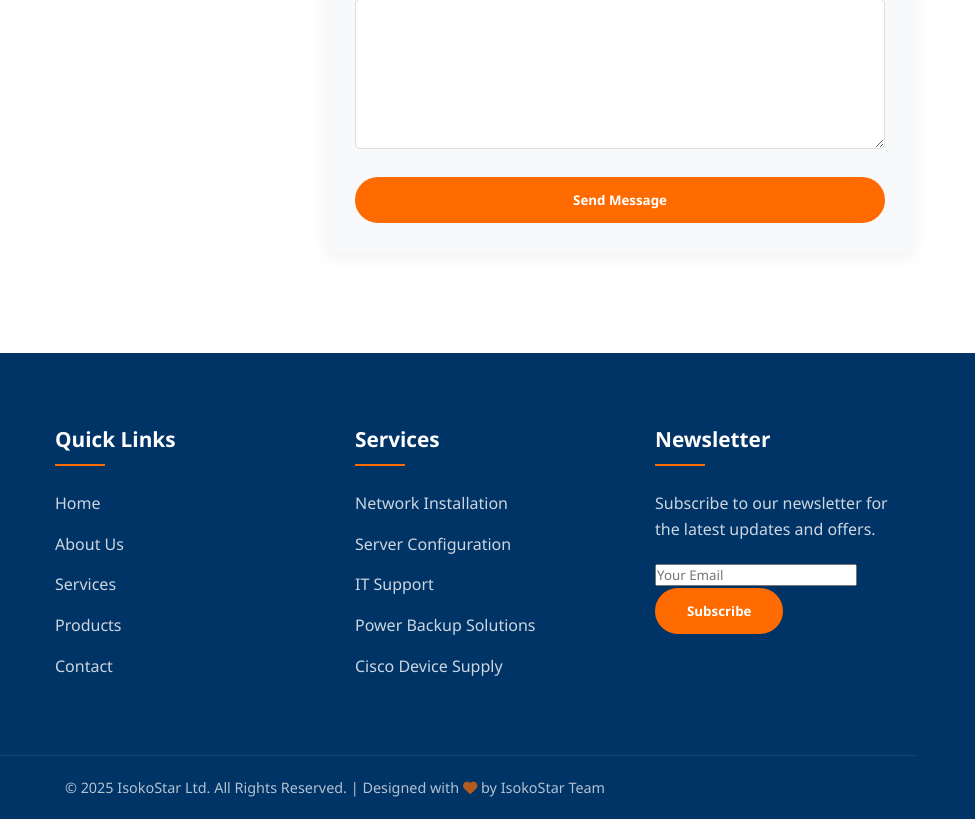
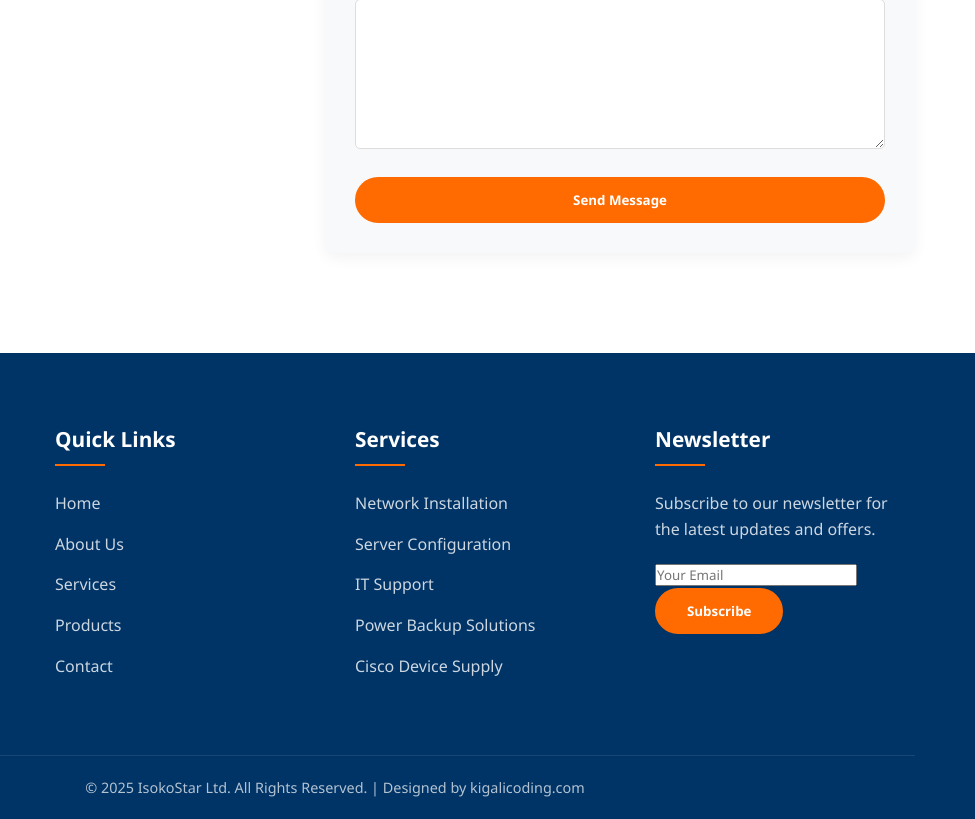
Before and after one commit to Theogene-dotcom/isokostar, a plain HTML site: page index.html in a window 1280 px wide. Shown: the part 4616-5435 px from the top of the page, 305-1280 px from the left. Drawn offline with nearby package versions, Linux system fonts and the light colour scheme.

Commit message:
2nd c web

```diff
--- a/index.html
+++ b/index.html
@@ -1131,7 +1131,7 @@
                 </div>
             </div>
             <div class="footer-bottom">
-                <p>&copy; 2025 IsokoStar Ltd. All Rights Reserved. | Designed with <i class="fas fa-heart" style="color: #ff6b00;"></i> by IsokoStar Team</p>
+                <p>&copy; 2025 IsokoStar Ltd. All Rights Reserved. | Designed by <a> <i class="" style="color: #ff6b00;" href="https://kigalicoding.com/"></i>kigalicoding.com</p>
             </div>
         </div>
     </footer>
```
